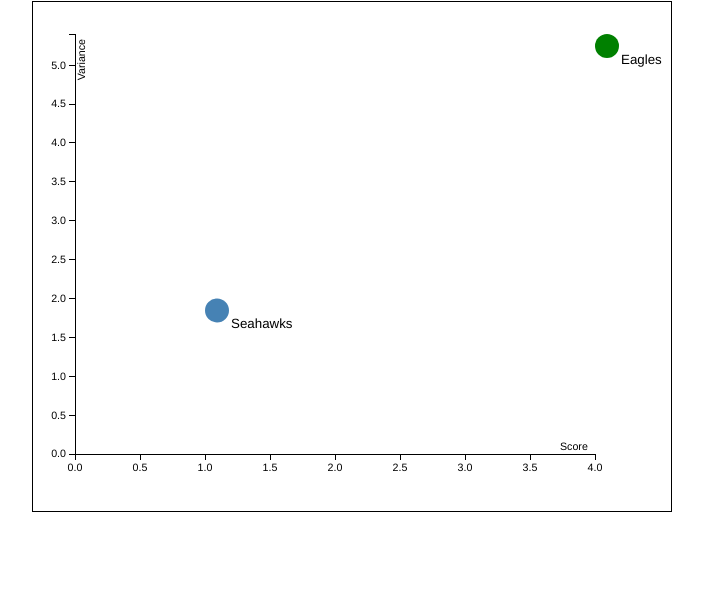
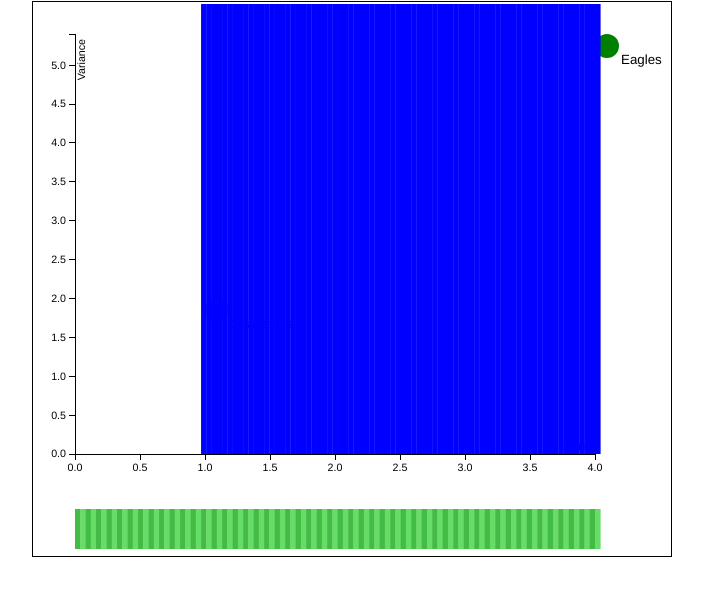
Before and after one commit to jhlch/footballtimeviz, a plain HTML site: page index.html in a window 1280 px wide. Shown: the part 62-658 px from the top of the page, without its empty margins (40-743 px from the left). Drawn offline with Linux system fonts and the light colour scheme.

Commit message:
Add an experimental 'football field' axis.
TODO: The main animation-hook background rects seem to start
enumerating at 24. What happened to 1..23?

```diff
--- a/d3-chart.js
+++ b/d3-chart.js
@@ -2,6 +2,7 @@
 // Flags controlling how this chart works.
 var DO_ENLARGE_ON_HOVER = true; // Do circles get bigger when you hover on them?
 var SHOW_STATIC_LABELS = true; // Do circles have team name labels on the 'main' plot?
+var SHOW_FOOTBALL_FIELD_AXIS = true; // Draw a football field 'axis' at the bottom of the screen.
 
 // Constants defining the geometry of the plot.
 
@@ -12,6 +13,9 @@
 var CHART_WIDTH  = 640;
 var CHART_HEIGHT = 500;
 
+// Height of the football-field-like x-axis at the bottom.
+var FIELD_AXIS_HEIGHT = 40;
+
 // "Working space" size is defined by INNER_WIDTH x INNER_HEIGHT.
 var MARGIN = { top: 20, right: 40, bottom: 30, left: 40 };
 var INNER_WIDTH = CHART_WIDTH - MARGIN.left - MARGIN.right;
@@ -19,11 +23,13 @@
 
 var ANIMATION_TIME = 100; // milliseconds
 
+var x_axis = null;
+var y_axis = null;
+
 /**
  * Main d3 rendering method.
  */
 function renderMainChart() {
-
   // Extract X and Y arrays from the data to normalize the chart scale to its width.
   var x_coords = [];
   var y_coords = [];
@@ -35,11 +41,11 @@
   }
 
   // Calculate size of axes
-  var x_axis = d3.scale.linear()
+  x_axis = d3.scale.linear()
       .domain([0, d3.max(x_coords)])
       .range([MARGIN.left, INNER_WIDTH]);
 
-  var y_axis = d3.scale.linear()
+  y_axis = d3.scale.linear()
       .domain([0, d3.max(y_coords)])
       .range([INNER_HEIGHT, MARGIN.bottom]);
 
@@ -53,6 +59,8 @@
 
   chart.attr("width", CHART_WIDTH)
       .attr("height", CHART_HEIGHT);
+
+  // We're ready to render the chart proper
 
   // Each team appears inside a 'circleBlock'
   var circleBlock = chart.selectAll("g").data(data).enter()
@@ -134,6 +142,69 @@
       return text;
     }
   });
+
+
+  if (SHOW_FOOTBALL_FIELD_AXIS) {
+    // Make a redundant X-axis that looks like a football field below the main chart.
+    var fieldAxisColors = [ '#44bb44', '#66dd66' ]; // Alternating shades of green for the field
+
+    var fieldAxisValues = [];
+    for (var i = 0; i < 100; i++) {
+      fieldAxisValues.push(i)
+    }
+    fieldAxisScale = d3.scale.linear()
+        .domain([0, d3.max(fieldAxisValues)])
+        .range([MARGIN.left, INNER_WIDTH]);
+
+    var fieldAxis = d3.select(".fieldaxis")
+        .attr("width", CHART_WIDTH)
+        .attr("height", FIELD_AXIS_HEIGHT)
+
+    var fieldAxisElemWidth = INNER_WIDTH / 100 // how wide is each piece of the field?
+
+    // Draw 1% width items across the whole "field" axis.
+    fieldAxis.selectAll("g").data(fieldAxisValues).enter()
+      .append("g").append("rect")
+        .attr("class", function(x, idx) { return "fieldAxisElem axis-" + x; })
+        .attr("style", function(x, idx) {
+          var color = fieldAxisColors[idx % 2];
+          return "fill: " + color;
+        })
+        .attr("transform", function(x) { return "translate(" + fieldAxisScale(x) + ", 0)"; })
+        .attr("width", "" + fieldAxisElemWidth + "px")
+        .attr("height", "" + FIELD_AXIS_HEIGHT + "px")
+
+    // Draw blank rectangles across the main window so that we can connect them for
+    // animation purposes.
+    // TODO: Why do these start at invisible-item-24? What happened to 0..23?!
+    chart.selectAll("g").data(fieldAxisValues).enter()
+      .append("g").append("rect")
+        .attr("class", function(x) { return "invisible-item-" + x; })
+        .attr("style", "fill: blue") // TODO Remove color; make white, move "under" circles.
+        .attr("transform", function(x) {
+          var pos = fieldAxisScale(x);
+          return "translate(" + pos + ", 0)";
+        })
+        .attr("width", "" + fieldAxisElemWidth + "px")
+        .attr("height", "" + INNER_HEIGHT + "px")
+        .on('mouseover', function() {
+          var x = this.__data__;
+          var associatedClass = ".axis-" + x;
+          d3.select(associatedClass)
+            .transition()
+              .duration(ANIMATION_TIME/2)
+              .attr("height", "25")
+        })
+        .on('mouseout', function() {
+          var x = this.__data__;
+          var associatedClass = ".axis-" + x;
+          d3.select(associatedClass)
+            .transition()
+              .duration(ANIMATION_TIME/2)
+              .attr("height", "" + FIELD_AXIS_HEIGHT + "px")
+        })
+  }
+
   return true;
 }
 
--- a/footballtime.css
+++ b/footballtime.css
@@ -1,6 +1,10 @@
-.chartbox {
+.chartwidth {
   /** TODO: Set your width here as well as CHART_WIDTH in d3-chart.js. */
   width: 640px;
+}
+
+/* Container for main chart. */
+.chartbox {
   padding: 3px;
   margin: 1px;
   color: black;
@@ -29,7 +33,7 @@
   font-size: 10pt;
 }
 
-/** properties of the axis labels */
+/** properties of the mani axis labels */
 .axis text {
   font-size: 8pt;
 }
@@ -39,3 +43,7 @@
   stroke: black;
   shape-rendering: crispEdges;
 }
+
+/** The "football field axis" at the bottom has this style.
+.fieldAxisElem {
+}
--- a/index.html
+++ b/index.html
@@ -13,8 +13,11 @@
 <body>
 <div class="container">
   <h2>hellaViz 2.0</h2>
-  <div class="chartbox">
+  <div class="chartbox chartwidth">
     <svg class="chartbody"></svg>
+    <div class="chartwidth">
+      <svg class="fieldaxis"></svg>
+    </div>
   </div>
 </div>
 <script language="javascript" src="d3-chart.js"></script>
```
